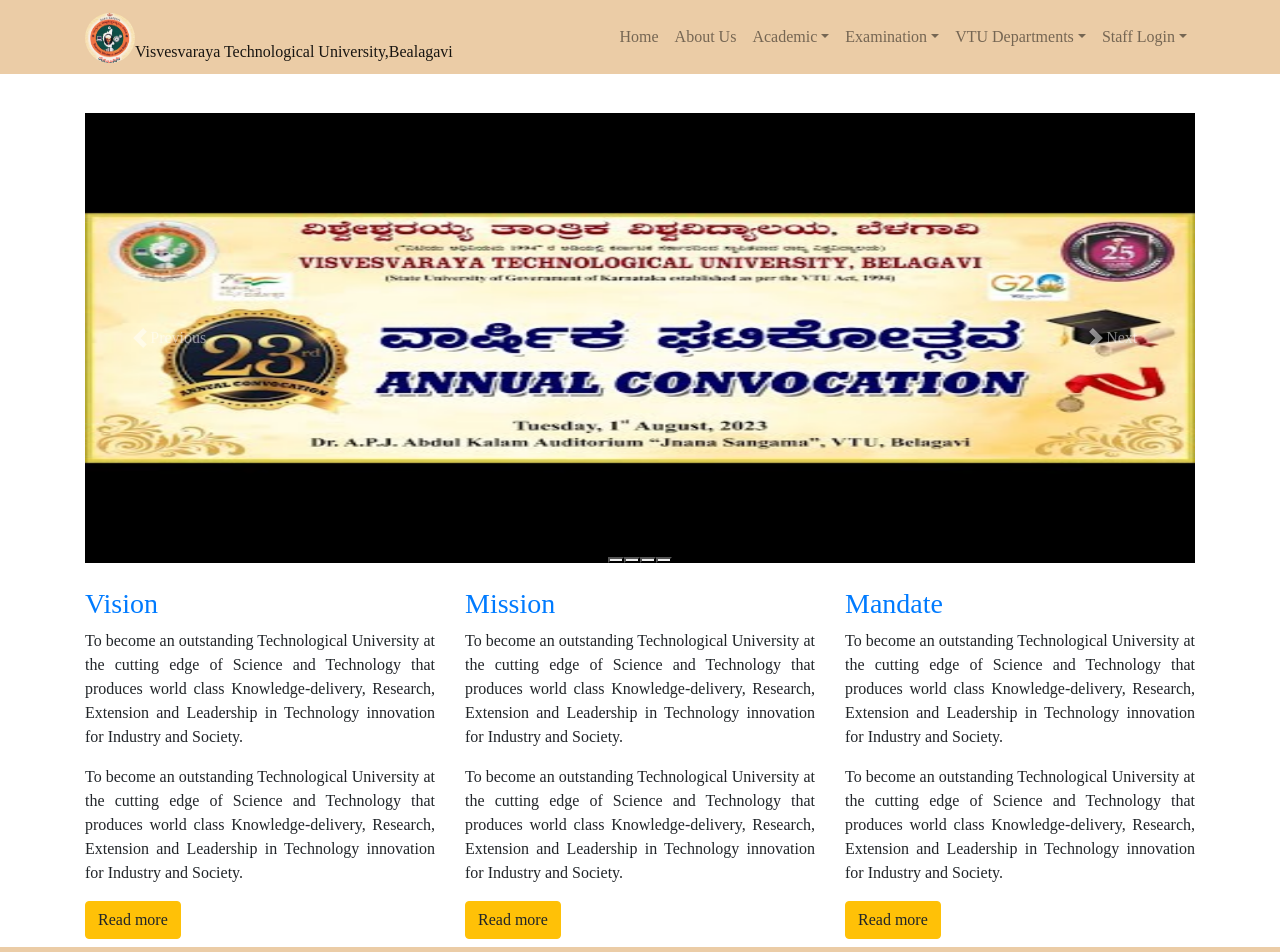
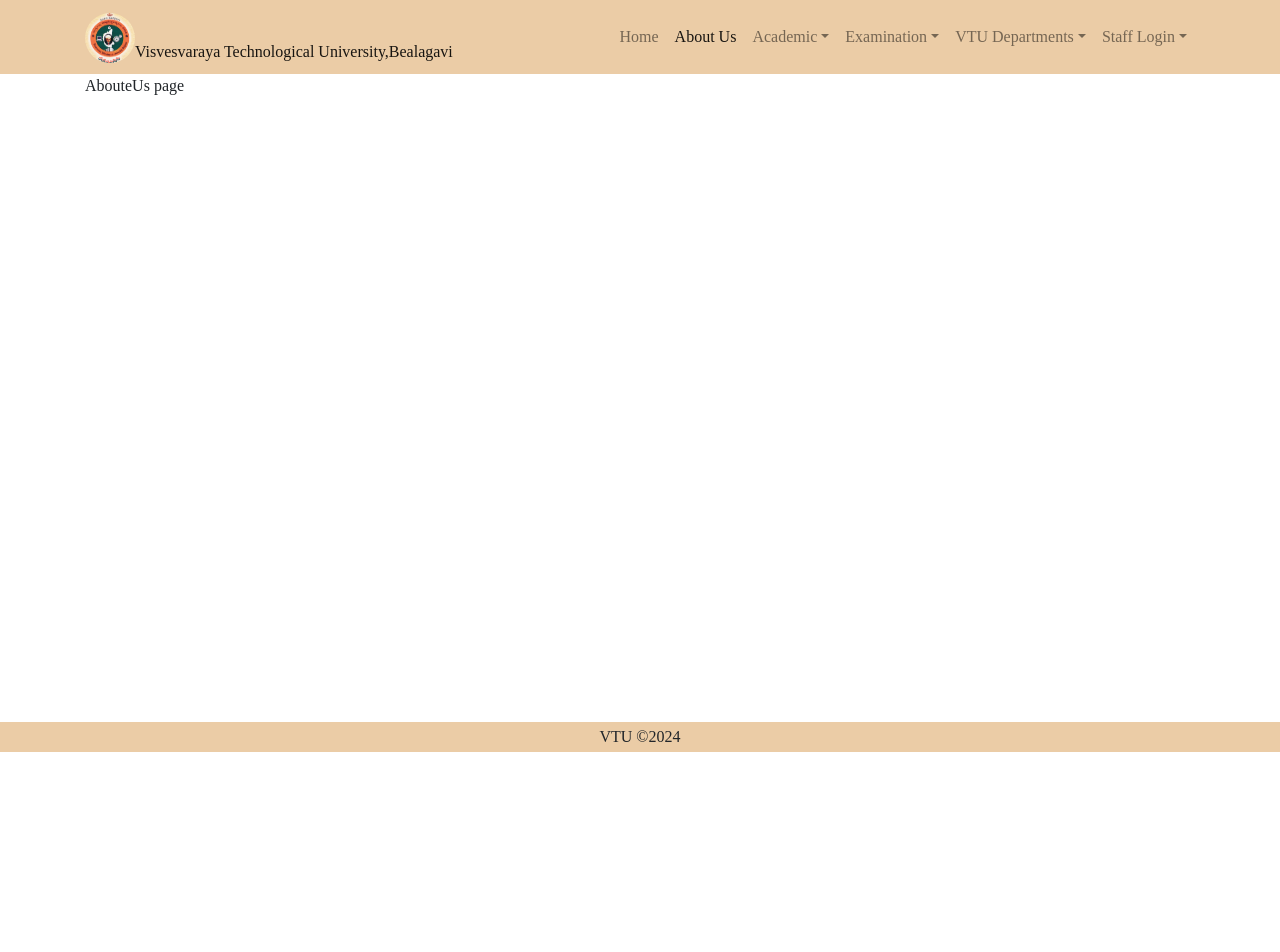
Before and after one commit to sharath1812002/REACT_PROJECT, a React (Create React App) app: page /About in a window 1280 px wide. Shown: the top 952 px of the page. After the commit the page ends 800 px from the top, so only its background shows below. Built offline with nearby package versions, Linux system fonts and the light colour scheme.

Commit message:
Created the router part and link part   elements

```diff
--- a/package.json
+++ b/package.json
@@ -10,7 +10,11 @@
     "react": "^18.2.0",
     "react-bootstrap": "^2.10.0",
     "react-dom": "^18.2.0",
+    "react-router-bootstrap": "^0.26.2",
+    "react-router-dom": "^6.22.0",
     "react-scripts": "5.0.1",
+    "router": "^1.3.8",
+    "router-dom": "^2.2.11",
     "web-vitals": "^2.1.4"
   },
   "scripts": {
--- a/src/App.js
+++ b/src/App.js
@@ -2,6 +2,7 @@
 import Footer from "./component/Footer";
 import { Container } from "react-bootstrap";
 import HomeScreen from "./Screens/HomeScreen";
+import { Outlet } from "react-router-dom";
 
 function App() {
   return (
@@ -10,7 +11,7 @@
     <Header/>
     <Container>
       <main>
-<HomeScreen/>
+      <Outlet/>
       </main>
     </Container>
     <Footer/>
--- /dev/null
+++ b/src/Screens/AboutUs.js
@@ -0,0 +1,8 @@
+import React from "react";
+
+const  AbouteUs =()=>{
+    return(
+      <p>AbouteUs page</p>
+    )
+}
+export default AbouteUs
--- a/src/Screens/HomeScreen.js
+++ b/src/Screens/HomeScreen.js
@@ -1,12 +1,12 @@
 import Recat from  'react'
 import{Container,Row,Col,Carousel,Button} from 'react-bootstrap';
-
+import { Link } from 'react-router-dom';
 const HomeScreen= ()=>{
     return(
         <>
         <div>
             <marquee>
-                VTU Results 2024 out - Check Exam results here!!!<a href='#'>   Click here...</a>
+                VTU Results 2024 out - Check Exam results here!!!<Link to='/result'>   Click here...</Link>
                 Best of Luck
             </marquee>
         </div>
@@ -63,7 +63,7 @@
   <Row>
 
   <Col>
-    <h3><a href="#"> Vision</a></h3>
+    <h3><Link to="/about"> Vision</Link></h3>
     <p className='p-style'>
     To become an outstanding Technological University at the cutting edge of Science and
     Technology that produces world class Knowledge-delivery,
@@ -74,12 +74,12 @@
     Technology that produces world class Knowledge-delivery,
      Research, Extension and Leadership in Technology innovation for Industry and Society.
     </p>
-    <Button variant='warning'>Read more</Button>
+    <Link to='/about' className='btn btn-warning'>Read more</Link>
 
   </Col>
 
   <Col >
-    <h3><a href="#"> Mission</a></h3>
+    <h3><Link to='/about'> Mission</Link></h3>
     <p className='p-style'>
     To become an outstanding Technological University at the cutting edge of Science and
     Technology that produces world class Knowledge-delivery,
@@ -90,14 +90,15 @@
     Technology that produces world class Knowledge-delivery,
      Research, Extension and Leadership in Technology innovation for Industry and Society.
     </p>
-    <Button variant='warning'>Read more</Button>
+    <Link to='/about' className='btn btn-warning'>Read more</Link>
 
   </Col>
 
 
   <Col>
-    <h3><a href="#"> Mandate</a></h3>
+  <h3><Link to='/about'> Mandate</Link></h3>
     <p className='p-style'>
+
     To become an outstanding Technological University at the cutting edge of Science and
     Technology that produces world class Knowledge-delivery,
      Research, Extension and Leadership in Technology innovation for Industry and Society.
@@ -107,7 +108,7 @@
     Technology that produces world class Knowledge-delivery,
      Research, Extension and Leadership in Technology innovation for Industry and Society.
     </p>
-    <Button variant='warning'>Read more</Button>
+    <Link to='/about' className='btn btn-warning'>Read more</Link>
 
   </Col>
   </Row>
--- a/src/component/Header.js
+++ b/src/component/Header.js
@@ -1,45 +1,86 @@
 import React from 'react';
 import{Navbar,Nav,NavDropdown,Container,Image} from 'react-bootstrap';
+import{LinkContainer} from 'react-router-bootstrap';
+import { Link } from 'react-router-dom';
 
 const Header = ()=>{
     return(
         <header>
        <Navbar  className="navbar-style" expand="lg">
       <Container>
-      <Navbar.Brand href="#home">
+        <LinkContainer to='/'><Navbar.Brand href="#home">
        <Image  className='logo-ing-style' src="images/logo.jpg" alt="VTU" roundedCircle/>
        <h6 className='logo-text-style'>Visvesvaraya Technological University,Bealagavi</h6>
        </Navbar.Brand>
+        </LinkContainer>
+
 
        <Nav className="lr-auto">
+        <LinkContainer to='/'>
         <Nav.Link href="#home">Home</Nav.Link>
+        </LinkContainer>
+
+        <LinkContainer to='/about'>
         <Nav.Link href="#link">About Us</Nav.Link>
+        </LinkContainer>
+
+
       <NavDropdown title="Academic" id="basic-nav-dropdown">
+        <LinkContainer to='/admission'>
           <NavDropdown.Item href="#">Admission</NavDropdown.Item>
+        </LinkContainer>
+
+        <LinkContainer to='/circulars_notification'>
          <NavDropdown.Item href="#">Circulars & Nitification</NavDropdown.Item>
+         </LinkContainer>
+
+         <LinkContainer to='/certificate_issused'>
          <NavDropdown.Item href="#">Certificate Issused</NavDropdown.Item>
+         </LinkContainer>
+
+
         {/* <NavDropdown.Divider />
         <NavDropdown.Item href="#action/3.4">Separated link</NavDropdown.Item> */}
       </NavDropdown>
 
       <NavDropdown title="Examination" id="basic-nav-dropdown">
+        <LinkContainer to='/examination_guidlines'>
         <NavDropdown.Item href="#">Examination guidlines</NavDropdown.Item>
+        </LinkContainer>
+
+        <LinkContainer to='/exam_application'>
         <NavDropdown.Item href="#">Examinatipon Application</NavDropdown.Item>
+        </LinkContainer>
+        <LinkContainer to='/result'>
         <NavDropdown.Item href="#">Result</NavDropdown.Item>
+        </LinkContainer>
+
         {/* <NavDropdown.Divider />
         <NavDropdown.Item href="#action/3.4">Separated link</NavDropdown.Item> */}
       </NavDropdown>
 
       <NavDropdown title="VTU Departments" id="basic-nav-dropdown">
+        <LinkContainer to='/civil-eng'>
         <NavDropdown.Item href="#">Civil Engg</NavDropdown.Item>
+        </LinkContainer>
+
+      <LinkContainer to='/cs_eng'>
       <NavDropdown.Item href="#">Computer Science Engg</NavDropdown.Item>
+      </LinkContainer>
+
+       <LinkContainer to='/ec_eng'>
        <NavDropdown.Item href="#"> Electronics & Communication Engg</NavDropdown.Item>
+       </LinkContainer>
+
         {/* <NavDropdown.Divider />
         <NavDropdown.Item href="#action/3.4">Separated link</NavDropdown.Item> */}
       </NavDropdown>
 
       <NavDropdown title="Staff Login" id="basic-nav-dropdown">
+        <LinkContainer to='/login_admin'>
         <NavDropdown.Item href="#">Login As Admin</NavDropdown.Item>
+        </LinkContainer>
+
 
         {/* <NavDropdown.Divider />
         <NavDropdown.Item href="#action/3.4">Separated link</NavDropdown.Item> */}
--- a/src/index.js
+++ b/src/index.js
@@ -1,14 +1,32 @@
 import React from 'react';
 import ReactDOM from 'react-dom/client';
+import { createBrowserRouter,createRoutesFromElements,Route,
+RouterProvider} from'react-router-dom';
 import 'bootstrap/dist/css/bootstrap.min.css';
 import './index.css';
 import App from './App';
 import reportWebVitals from './reportWebVitals';
+import HomeScreen from './Screens/HomeScreen';
+import AboutUs from './Screens/AboutUs';
+
+const router=createBrowserRouter(
+  createRoutesFromElements(
+    <Route path='/' element={<App/>}>
+      <Route index={HomeScreen} path='/' element ={<HomeScreen/>}/>
+
+      <Route path='/About' element={<AboutUs/>}/>
+
+    </Route>
+  )
+)
+
+
+
 
 const root = ReactDOM.createRoot(document.getElementById('root'));
 root.render(
   <React.StrictMode>
-    <App />
+    <RouterProvider router={router}></RouterProvider>
   </React.StrictMode>
 );
 
```
Also changed, not shown: 1 other file (tests, documents, lock files or other folders). Lines whose indentation alone changed are shown as unchanged.
